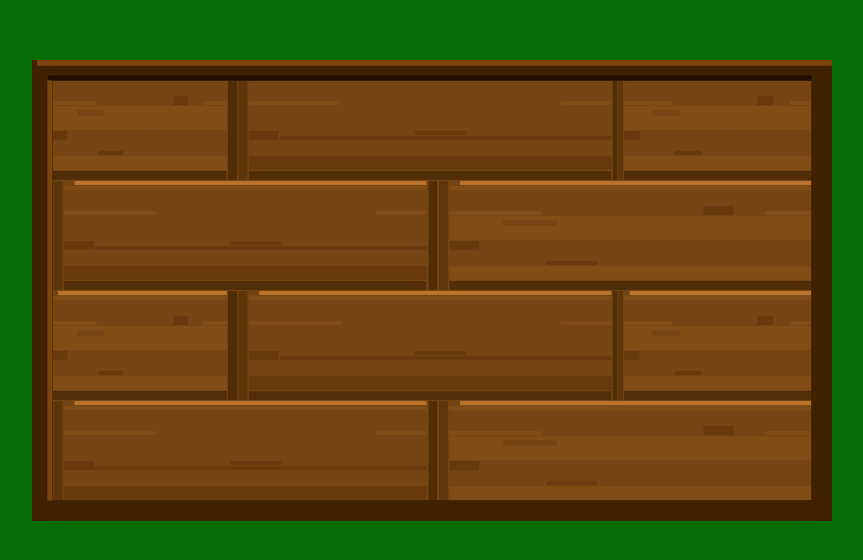
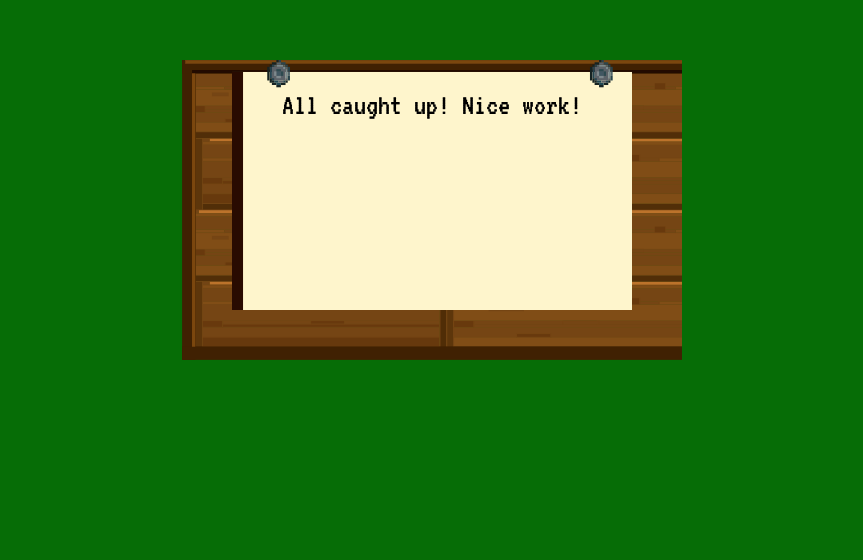
Before and after one commit to aescott87/mail-reminder-app, a React (Create React App) app: page / in a window 1280 px wide. Shown: the part 140-700 px from the top of the page, without its empty margins (208-1071 px from the left). Built offline with nearby package versions, Linux system fonts and the light colour scheme.

Commit message:
Added bulletin component, adjusted styles for board and added styles for bulletin

```diff
--- /dev/null
+++ b/public/App.css
@@ -0,0 +1,32 @@
+body {
+  background-color: #066D06;
+}
+
+.App {
+  text-align: center;
+  display: flex;
+  justify-content: center;
+}
+
+.bulletin {
+  background-image: url("Images/bulletin.svg");
+  height: 250px;
+  width: 400px;
+  background-repeat: no-repeat;
+}
+
+.mail-board{
+  background-image: url("Images/board.svg");
+  margin-top: 200px;
+  height: 300px;
+  width: 500px;
+  background-repeat: no-repeat;
+  background-size: cover;
+  display: flex;
+  justify-content: center;
+}
+
+.bulletin-message {
+  font-family: 'VT323', monospace;
+  font-size: 30px;
+}
--- a/public/index.html
+++ b/public/index.html
@@ -24,6 +24,8 @@
       work correctly both with client-side routing and a non-root public URL.
       Learn how to configure a non-root public URL by running `npm run build`.
     -->
+    <link rel="stylesheet" href="App.css" />
+    <link href="https://fonts.googleapis.com/css2?family=VT323&display=swap" rel="stylesheet">
     <title>React App</title>
   </head>
   <body>
--- a/src/Components/App.css
+++ /dev/null
@@ -1,7 +0,0 @@
-body {
-  background-color: #066D06;
-}
-
-.App {
-  text-align: center;
-}
--- a/src/Components/App.js
+++ b/src/Components/App.js
@@ -1,6 +1,5 @@
 import React from 'react';
 import Board from './Board/Board';
-import './App.css';
 
 function App() {
   return (
--- a/src/Components/Board/Board.css
+++ /dev/null
@@ -1,3 +0,0 @@
-img {
-    margin-top: 200px;
-}
--- a/src/Components/Board/Board.js
+++ b/src/Components/Board/Board.js
@@ -1,10 +1,10 @@
 import React from 'react';
-import './Board.css';
+import Bulletin from '../Bulletin/Bulletin';
 
 function Board() {
     return(
         <div className="mail-board">
-            <img src="Images/board.svg" alt="Board" />
+            <Bulletin />
         </div>
     )
 }
--- /dev/null
+++ b/src/Components/Bulletin/Bulletin.js
@@ -0,0 +1,13 @@
+import React, { Component } from 'react';
+
+class Bulletin extends Component {
+    render() {
+        return(
+            <div className="bulletin">
+                <p className="bulletin-message">All caught up! Nice work!</p>
+            </div>
+        )
+    }
+}
+
+export default Bulletin
```
Also changed, not shown: public/Images/bulletin.svg (added).
